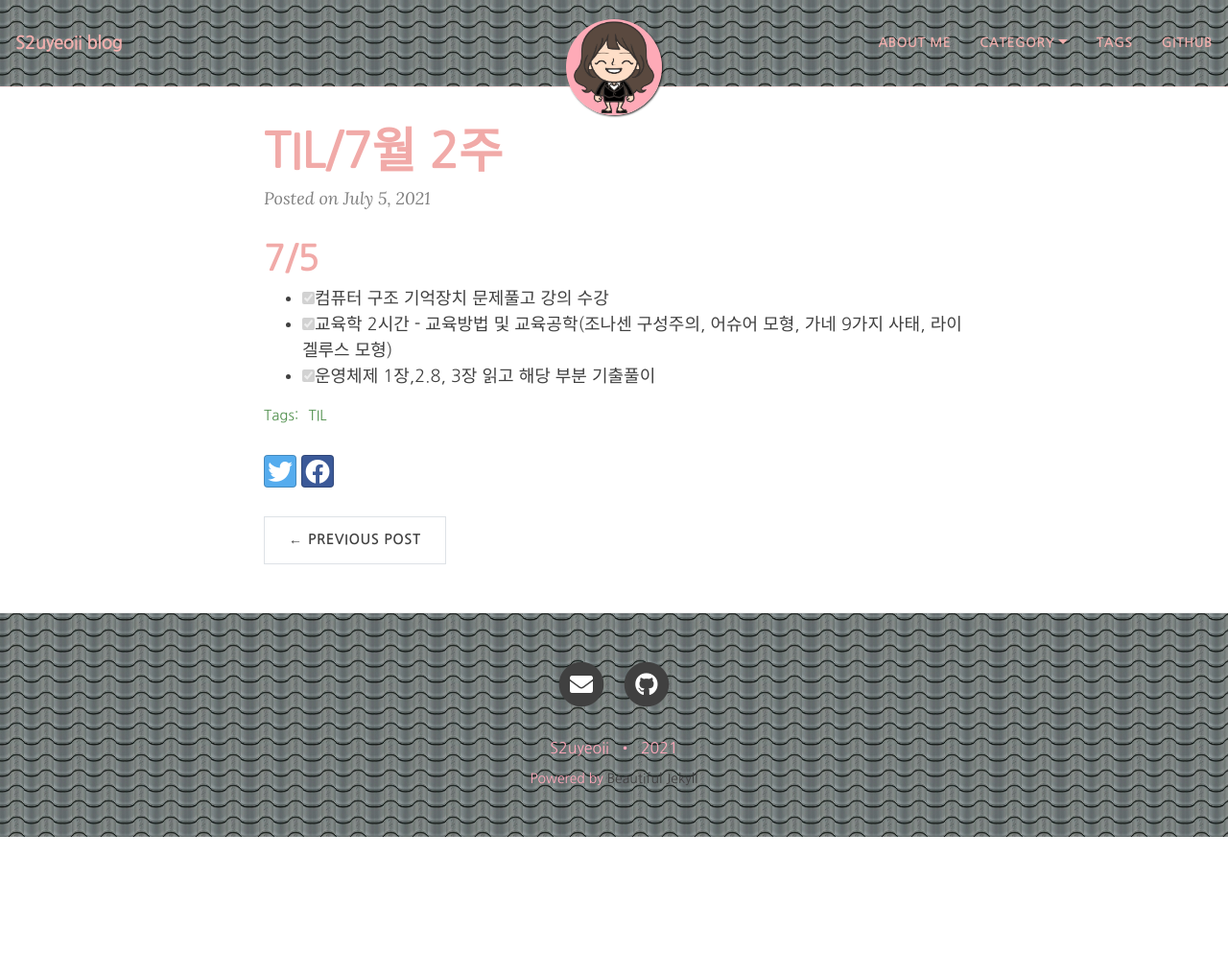
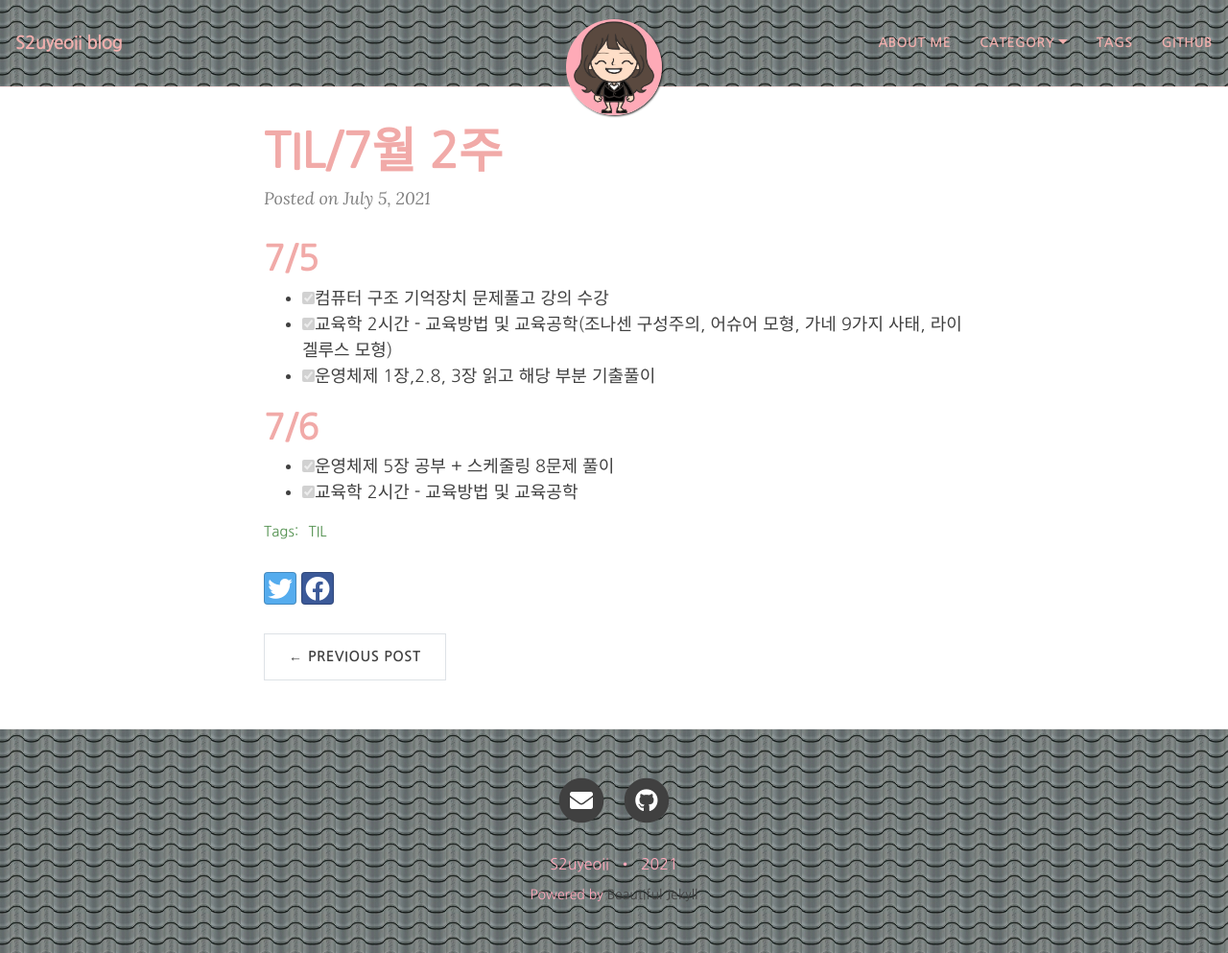
Before and after one commit to yeoneed/yeoneed.github.io, a Jekyll site: the page built from _posts/2021-07-05-TIL-7월2주.md, in a window 1280 px wide and 993 px high. Shown: the whole window at 96% size. Built offline with Jekyll 4.4.1, drawn with Linux system fonts in a browser that asks for light colours; nearby versions of some CDN libraries; some web fonts are replaced.

Commit message:
Update 2021-07-05-TIL-7월2주.md

```diff
--- a/_posts/2021-07-05-TIL-7월2주.md
+++ b/_posts/2021-07-05-TIL-7월2주.md
@@ -12,3 +12,7 @@ category: [TIL]
 - [x] 컴퓨터 구조 기억장치 문제풀고 강의 수강
 - [x] 교육학 2시간 - 교육방법 및 교육공학(조나센 구성주의, 어슈어 모형, 가네 9가지 사태, 라이겔루스 모형)
 - [x] 운영체제 1장,2.8, 3장 읽고 해당 부분 기출풀이
+
+# 7/6
+- [x] 운영체제 5장 공부 + 스케줄링 8문제 풀이
+- [x] 교육학 2시간 - 교육방법 및 교육공학
```
